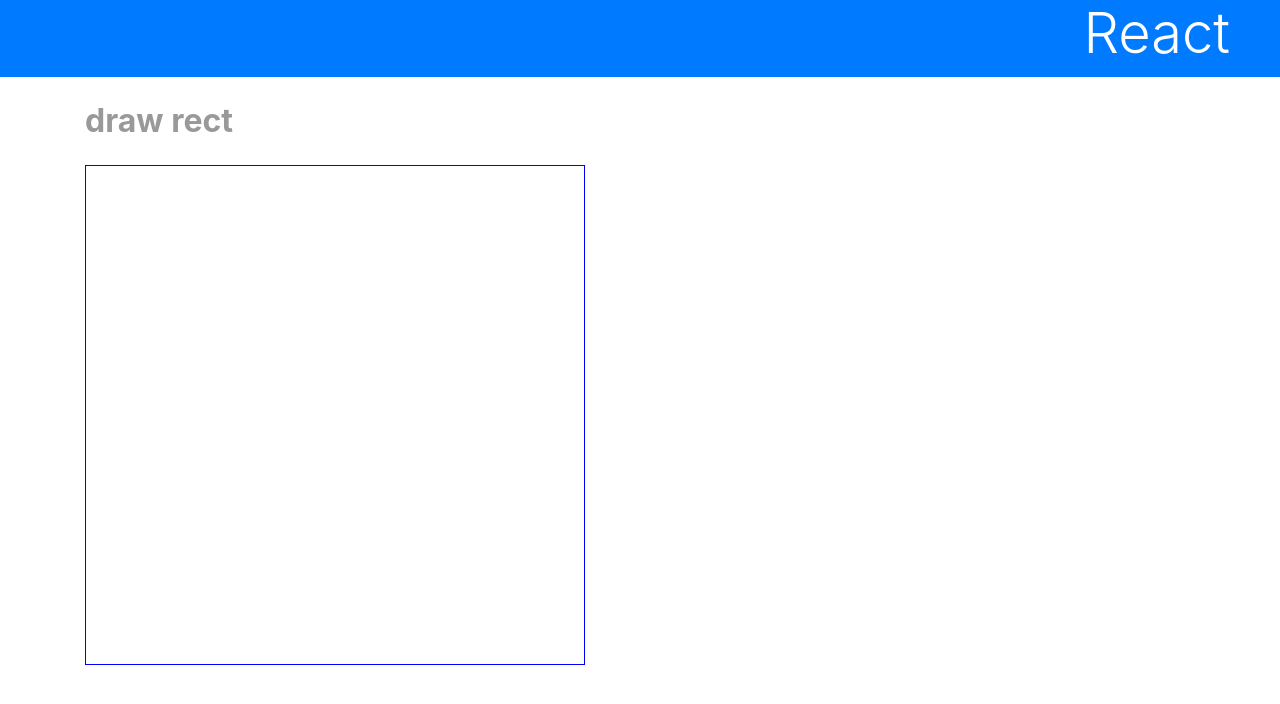
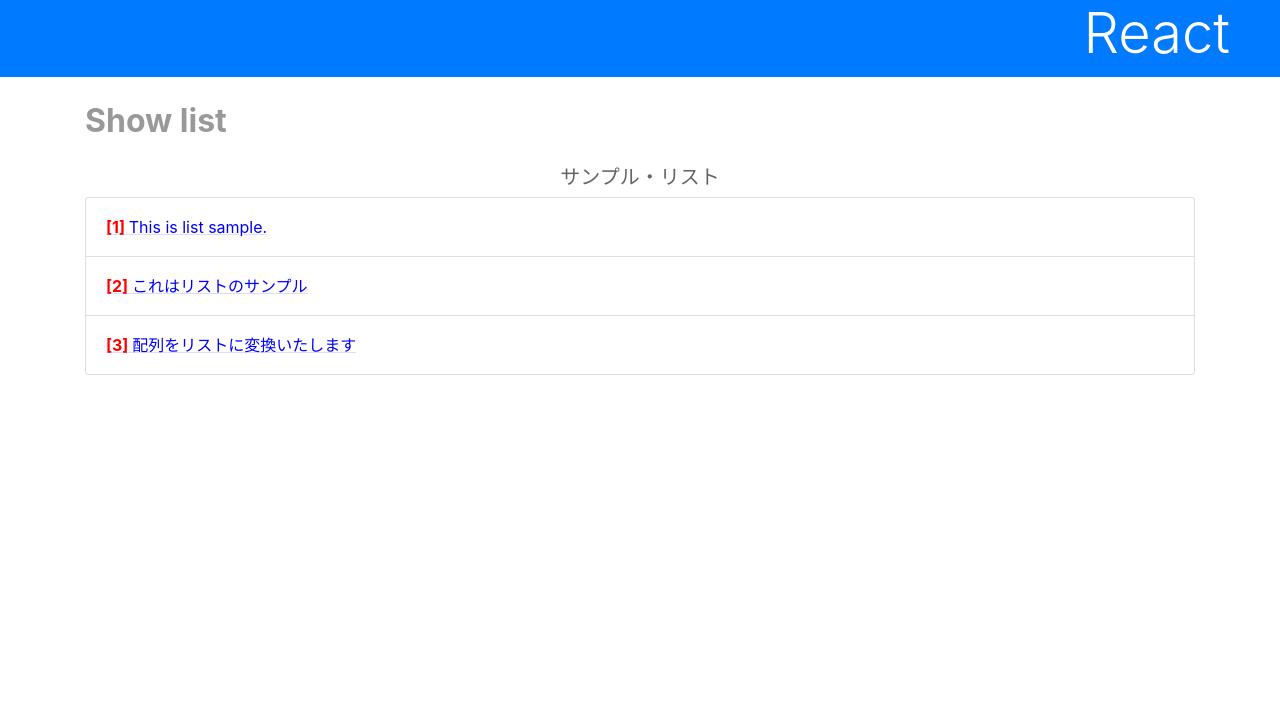
Before and after one commit to thirota/react_app, a React (Create React App) app: page / in a window 1280 px wide. Shown: the top 704 px of the page. Built offline with nearby package versions, Linux system fonts and the light colour scheme.

Commit message:
listing component p.175

```diff
--- a/src/App.js
+++ b/src/App.js
@@ -2,7 +2,11 @@
 import './App.css';
 
 class App extends Component {
-  data = []
+  data = [
+    "This is list sample.",
+    "これはリストのサンプル",
+    "配列をリストに変換いたします"
+  ]
 
   area = {
     width:"500px",
@@ -44,13 +48,54 @@
     return <div>
       <h1 className="bg-primary text-white display-4">React</h1>
       <div className="container">
-        <p className="subtitle">draw rect</p>
-        <div style={this.area} onClick={this.doAction}>
-          {this.data.map((value)=>this.draw(value))}
-        </div>
+        <p className="subtitle">Show list</p>
+        <List title="サンプル・リスト" data={this.data}/>
       </div>
     </div>
   }
 }
 
+class List extends Component {
+  number = 1
+
+  render() {
+    let data = this.props.data
+    return (
+      <div>
+        <p className="h5 text-center">{this.props.title}</p>
+        <ul className="list-group">
+          {data.map((item,key)=>
+            <li className="list-group-item" key={key}>
+              <Item number={key+1} value={item}/>
+            </li>
+          )}
+        </ul>
+      </div>
+    )
+  }
+}
+
+class Item extends Component {
+  itm = {
+    fontSize:"16px",
+    color:"#00f",
+    textDecoration:'underline',
+    textDecorationColor:"#ddf"
+  }
+  num = {
+    fontWeight:"bold",
+    color:"red"
+  }
+  render() {
+    return (
+      <p style={this.itm}>
+        <span style={this.num}>
+          [{this.props.number}]&nbsp;
+        </span>
+        {this.props.value}
+      </p>
+    )
+  }
+}
+
 export default App;
```
